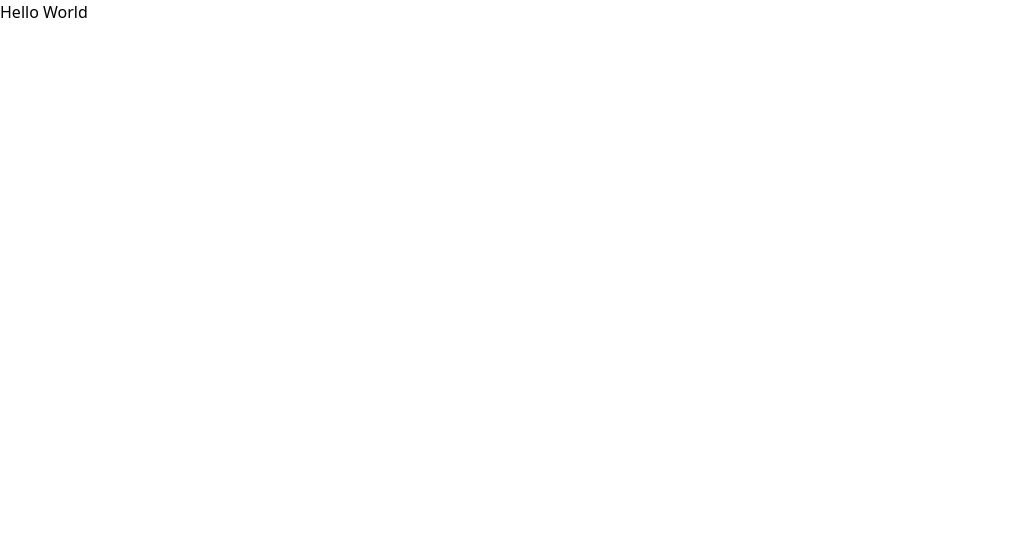
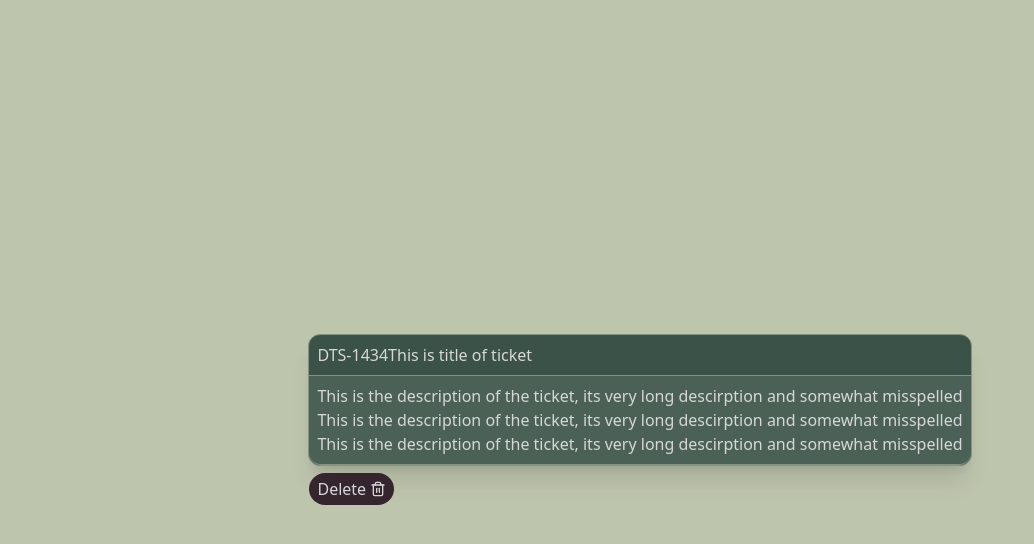
Before and after one commit to 2ulqarnain/task-time-logger-svelte, a SvelteKit app: page /1 in a window 1280 px wide. Shown: the top 544 px of the page, without its empty margins (0-1034 px from the left). Built offline with nearby package versions, Linux system fonts and the light colour scheme.

Commit message:
new ticket page with separate design

```diff
--- a/src/app.css
+++ b/src/app.css
@@ -1,25 +1,39 @@
 @import 'tailwindcss';
 
 :root {
-	--primary: #273f4f;
-	--foreground: oklch(80% 0 0);
-	--background: #d7d7d7;
+	--primary: #34252f;
+	--secondary: #273f4f;
+	--foreground: #519872;
+	--background: #bec5ad;
+	--eggplant: #574b53;
 	--bg-content: #dfdfdf;
 	--bg-muted: oklch(0.6 0.027 264.364);
+	--card-background: #3b5249;
+	--card-background-light: #4c6156;
+	--card-border: #859382;
+	--card-foreground: #d7d7d7;
 }
 
-@media (prefers-color-scheme: dark) {
+/* @media (prefers-color-scheme: dark) {
 	:root {
-		--primary: #273f4f;
+		--primary: #fe7743;
+		--secondary: #27374d;
 		--foreground: oklch(60% 0 0);
-		--background: #c7c7c7;
+		--background: #273f4f;
 		--bg-content: #dfdfdf;
 		--bg-muted: oklch(0.6 0.027 264.364);
+		--card-background: #555;
+		--card-border: #526d82;
+		--card-foreground: #eee;
 	}
-}
+} */
 
 body {
 	@apply h-screen;
+}
+
+button {
+	@apply cursor-pointer;
 }
 
 .gradient-purple {
@@ -32,7 +46,8 @@ body {
 
 @theme {
 	--color-primary: var(--primary);
-	--color-secondary: #79b562;
+	--color-secondary: var(--secondary);
+	--color-eggplant: var(--eggplant);
 	--color-danger-bg: oklch(40% 0.237 25.331);
 	--color-foreground: var(--foreground);
 	--color-foreground-muted: oklch(0.65 0 0);
@@ -40,6 +55,10 @@ body {
 	--color-background: var(--background);
 	--color-background-content: var(--bg-content);
 	--color-background-muted: var(--bg-muted);
+	--color-card-background: var(--card-background);
+	--color-card-background-light: var(--card-background-light);
+	--color-card-foreground: var(--card-foreground);
+	--color-card-border: var(--card-border);
 }
 
 .bg-pattern {
--- /dev/null
+++ b/src/lib/components/Ticket.svelte
@@ -0,0 +1,21 @@
+<script>
+	import { Trash2Icon } from '@lucide/svelte';
+	import Button from './ui/button.svelte';
+</script>
+
+<div
+	class="bg-card-background border-card-border text-card-foreground [&>div]:border-card-border relative rounded-xl border shadow-xl [&>div:not(:last-child)]:border-b"
+>
+	<div class="flex p-2">
+		<span>DTS-1434</span>
+		<p>This is title of ticket</p>
+	</div>
+	<div class="bg-card-background-light rounded-b-xl p-2">
+		<p>This is the description of the ticket, its very long descirption and somewhat misspelled</p>
+		<p>This is the description of the ticket, its very long descirption and somewhat misspelled</p>
+		<p>This is the description of the ticket, its very long descirption and somewhat misspelled</p>
+	</div>
+	<div class="absolute -bottom-2 flex translate-y-full items-center rounded-full">
+		<Button>Delete <Trash2Icon class="size-4" /></Button>
+	</div>
+</div>
--- /dev/null
+++ b/src/lib/components/ui/Separator.svelte
@@ -0,0 +1 @@
+<hr class="border-card-border" />
--- a/src/lib/components/ui/button.svelte
+++ b/src/lib/components/ui/button.svelte
@@ -0,0 +1,13 @@
+<script lang="ts">
+	import type { HTMLButtonAttributes } from 'svelte/elements';
+	interface ButtonProps extends HTMLButtonAttributes {}
+	const { children, ...buttonProps }: ButtonProps = $props();
+</script>
+
+{#if children}
+	<button
+		class={'bg-primary hover:bg-eggplant flex items-center gap-1 rounded-full p-1 px-2 ' +
+			buttonProps.class}
+		{...buttonProps}>{@render children()}</button
+	>
+{/if}
--- a/src/routes/[ticketID]/+page.svelte
+++ b/src/routes/[ticketID]/+page.svelte
@@ -1,6 +1,7 @@
 <script lang="ts">
+	import Ticket from '$lib/components/Ticket.svelte';
 </script>
 
-<main>
-	<p>Hello World</p>
+<main class="bg-background grid size-full place-items-center">
+	<Ticket />
 </main>
```
